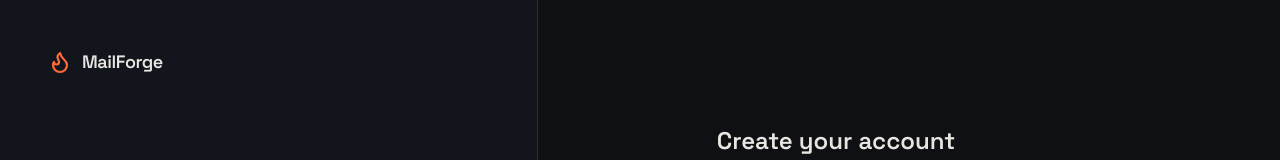
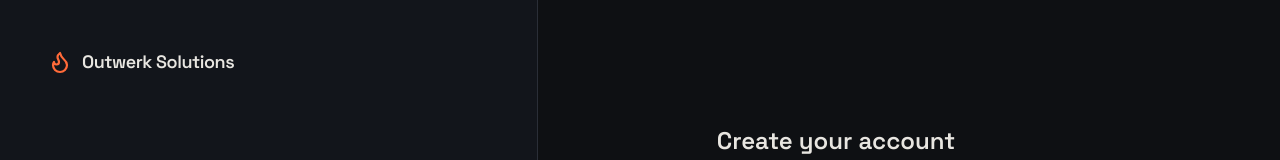
Before and after one commit to Muhibkhan12/email-automation, a React (Vite) app in the folder frontend/: page /register in a window 1280 px wide. Shown: the top 160 px of the page. Built offline with nearby package versions, Linux system fonts and the light colour scheme; what Zod would draw is missing.

Commit message:
working on registration

```diff
--- a/frontend/src/pages/Register.tsx
+++ b/frontend/src/pages/Register.tsx
@@ -94,7 +94,7 @@ const Register = () => {
         <div className="flex items-center gap-2.5">
           <Flame className="flame-icon w-6 h-6 text-[#FF6A39]" strokeWidth={2.2} />
           <span className="font-display text-lg font-semibold tracking-tight text-[#E8E6E1]">
-            MailForge
+            Outwerk Solutions
           </span>
         </div>
 
@@ -135,7 +135,7 @@ const Register = () => {
           <div className="lg:hidden flex items-center gap-2 mb-10 justify-center">
             <Flame className="w-5 h-5 text-[#FF6A39]" strokeWidth={2.2} />
             <span className="font-display text-base font-semibold text-[#E8E6E1]">
-              MailForge
+              Outwerk Solutions
             </span>
           </div>
 
```
